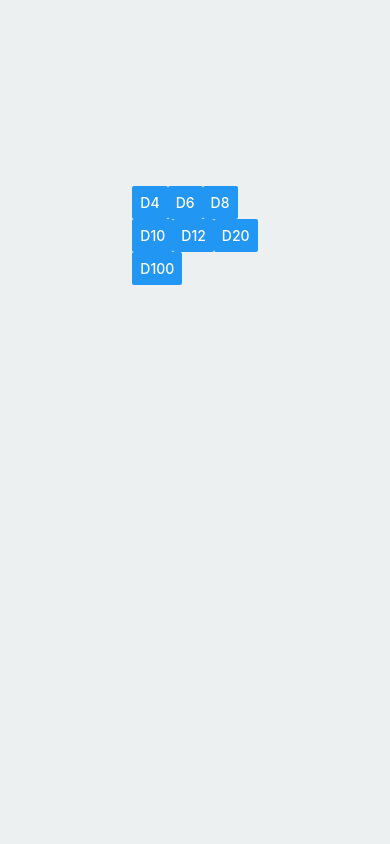
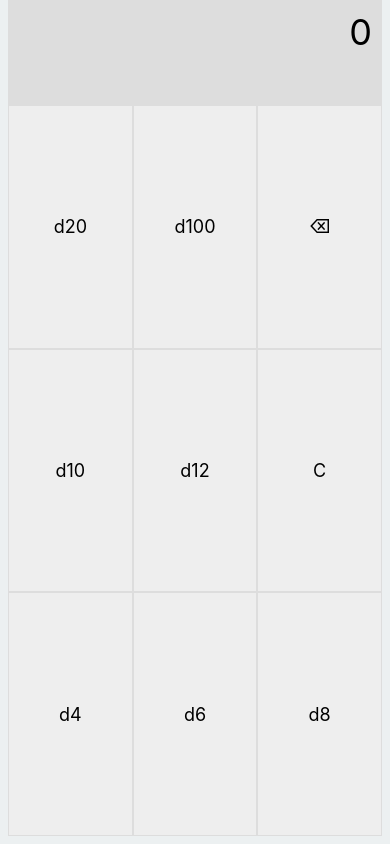
Before and after one commit to jonthysell/Diceriffic, a React Native app: screen / in a window 390 px wide. Built offline with nearby package versions, Linux system fonts and the light colour scheme.

Commit message:
Add CalcView

```diff
--- /dev/null
+++ b/components/CalcButton.tsx
@@ -0,0 +1,33 @@
+// Copyright (c) Jon Thysell <http://jonthysell.com>
+// Licensed under the MIT License.
+
+import { TouchableHighlight, StyleSheet, Text } from "react-native";
+
+const styles = StyleSheet.create({
+  button: {
+    flex: 1,
+    justifyContent: "center",
+    alignItems: "center",
+    backgroundColor: "#eeeeee",
+    borderWidth: 1,
+    borderColor: "#dddddd",
+  },
+  buttonText: {
+    fontSize: 18,
+  },
+});
+
+interface CalcButtonProps {
+  text: string;
+  onPress: () => void;
+}
+
+function CalcButton(props: CalcButtonProps) {
+  return (
+    <TouchableHighlight style={styles.button} onPress={() => props.onPress()}>
+      <Text style={styles.buttonText}>{props.text}</Text>
+    </TouchableHighlight>
+  );
+}
+
+export default CalcButton;
--- /dev/null
+++ b/components/CalcView.tsx
@@ -0,0 +1,103 @@
+// Copyright (c) Jon Thysell <http://jonthysell.com>
+// Licensed under the MIT License.
+
+import React, { useState } from "react";
+import { StyleSheet, Text, View } from "react-native";
+
+import CalcButton from "./CalcButton";
+
+import DieType from "../model/DieType";
+import Calculator from "../model/Calculator";
+
+const styles = StyleSheet.create({
+  container: {
+    flex: 1,
+    backgroundColor: "#dddddd",
+  },
+  textRow: {
+    padding: 5,
+    alignItems: "flex-end",
+  },
+  resultText: {
+    padding: 5,
+    fontSize: 36,
+  },
+  equationText: {
+    padding: 5,
+    fontSize: 18,
+  },
+  buttonRow: {
+    flex: 1,
+    flexDirection: "row",
+  },
+});
+
+interface CalcViewProps {
+  calculator: Calculator;
+}
+
+function CalcView(props: CalcViewProps) {
+  const [resultText, setResultText] = useState("0");
+  const [equationText, setEquationText] = useState(" ");
+
+  const wrap = (f: () => void) => {
+    f();
+    setResultText(props.calculator.GetResultString());
+    setEquationText(props.calculator.GetEquationString());
+  };
+
+  return (
+    <View style={styles.container}>
+      <View style={styles.textRow}>
+        <Text style={styles.resultText}>{resultText}</Text>
+      </View>
+      <View style={styles.textRow}>
+        <Text style={styles.equationText}>{equationText}</Text>
+      </View>
+      <View style={styles.buttonRow}>
+        <CalcButton
+          text="d20"
+          onPress={() => wrap(() => props.calculator.AddDie(DieType.D20))}
+        />
+        <CalcButton
+          text="d100"
+          onPress={() => wrap(() => props.calculator.AddDie(DieType.D100))}
+        />
+        <CalcButton
+          text="⌫"
+          onPress={() => wrap(() => props.calculator.Delete())}
+        />
+      </View>
+      <View style={styles.buttonRow}>
+        <CalcButton
+          text="d10"
+          onPress={() => wrap(() => props.calculator.AddDie(DieType.D10))}
+        />
+        <CalcButton
+          text="d12"
+          onPress={() => wrap(() => props.calculator.AddDie(DieType.D12))}
+        />
+        <CalcButton
+          text="C"
+          onPress={() => wrap(() => props.calculator.Clear())}
+        />
+      </View>
+      <View style={styles.buttonRow}>
+        <CalcButton
+          text="d4"
+          onPress={() => wrap(() => props.calculator.AddDie(DieType.D4))}
+        />
+        <CalcButton
+          text="d6"
+          onPress={() => wrap(() => props.calculator.AddDie(DieType.D6))}
+        />
+        <CalcButton
+          text="d8"
+          onPress={() => wrap(() => props.calculator.AddDie(DieType.D8))}
+        />
+      </View>
+    </View>
+  );
+}
+
+export default CalcView;
--- a/components/MainView.tsx
+++ b/components/MainView.tsx
@@ -2,86 +2,11 @@
 // Licensed under the MIT License.
 
 import { StatusBar } from "expo-status-bar";
-import React, { useState } from "react";
-import { Button, FlatList, StyleSheet, Text, View } from "react-native";
+import Constants from "expo-constants";
+import { StyleSheet, View } from "react-native";
 
-import DieType from "../model/DieType";
 import Calculator from "../model/Calculator";
-
-interface DiceItem {
-  die: DieType;
-  onPress: (dieType: DieType) => void;
-}
-
-const DiceButton = (_: { item: DiceItem }) => {
-  return (
-    <Button
-      onPress={() => _.item.onPress(_.item.die)}
-      title={DieType[_.item.die]}
-    />
-  );
-};
-
-const calculator = new Calculator();
-
-export default function MainView() {
-  const [resultText, setResultText] = useState(" ");
-  const [equationText, setEquationText] = useState(" ");
-
-  const pressButton = (dieType: DieType) => {
-    calculator.AddDie(dieType);
-
-    setResultText(calculator.GetResultString());
-    setEquationText(calculator.GetEquationString());
-  };
-
-  const diceButtons: DiceItem[] = [
-    {
-      die: DieType.D4,
-      onPress: pressButton,
-    },
-    {
-      die: DieType.D6,
-      onPress: pressButton,
-    },
-    {
-      die: DieType.D8,
-      onPress: pressButton,
-    },
-    {
-      die: DieType.D10,
-      onPress: pressButton,
-    },
-    {
-      die: DieType.D12,
-      onPress: pressButton,
-    },
-    {
-      die: DieType.D20,
-      onPress: pressButton,
-    },
-    {
-      die: DieType.D100,
-      onPress: pressButton,
-    },
-  ];
-
-  return (
-    <View style={styles.container}>
-      <Text style={styles.resultText}>{resultText}</Text>
-      <Text style={styles.equationText}>{equationText}</Text>
-      <View style={styles.numpad}>
-        <FlatList
-          data={diceButtons}
-          numColumns={3}
-          renderItem={DiceButton}
-          keyExtractor={(d) => d.die}
-        />
-      </View>
-      <StatusBar style="auto" />
-    </View>
-  );
-}
+import CalcView from "./CalcView";
 
 const styles = StyleSheet.create({
   container: {
@@ -89,23 +14,19 @@ const styles = StyleSheet.create({
     justifyContent: "center",
     backgroundColor: "#ecf0f1",
     padding: 8,
-    paddingTop: 100,
-  },
-  numpad: {
-    flex: 1,
-    alignItems: "center",
-    padding: 8,
-  },
-  resultText: {
-    margin: 14,
-    fontSize: 18,
-    fontWeight: "bold",
-    textAlign: "center",
-  },
-  equationText: {
-    margin: 6,
-    fontSize: 14,
-    fontWeight: "bold",
-    textAlign: "center",
+    paddingTop: Constants.statusBarHeight,
   },
 });
+
+const calculator = new Calculator();
+
+function MainView() {
+  return (
+    <View style={styles.container}>
+      <CalcView calculator={calculator} />
+      <StatusBar style="auto" />
+    </View>
+  );
+}
+
+export default MainView;
--- a/model/Calculator.ts
+++ b/model/Calculator.ts
@@ -38,11 +38,11 @@ class Calculator {
   }
 
   Clear() {
-    this._currentSign = 1;
+    this._equation.Reset();
   }
 
   Delete() {
-    this._equation.Reset();
+    this._equation.RemovePart();
   }
 }
 
```
Also changed, not shown: 1 other file (tests, documents, lock files or other folders).
